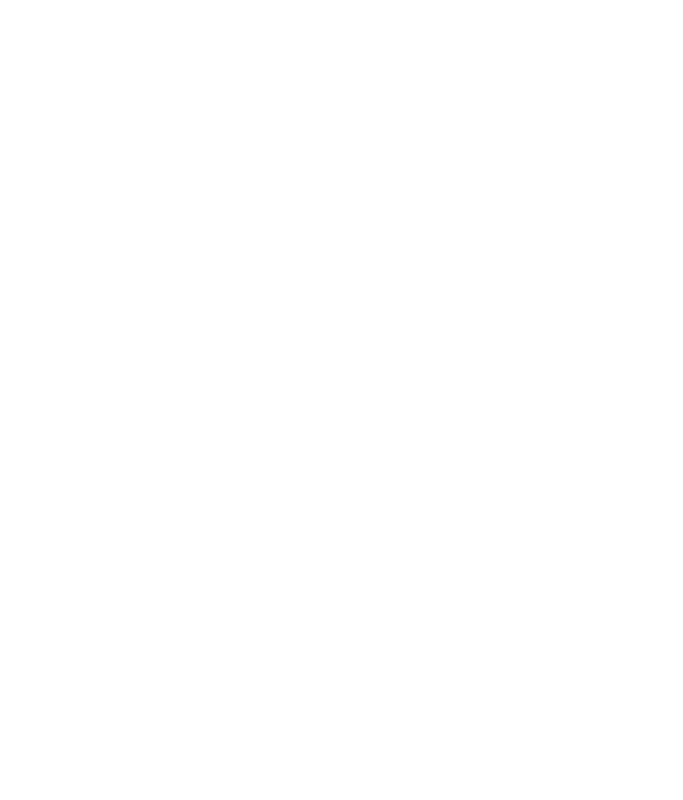
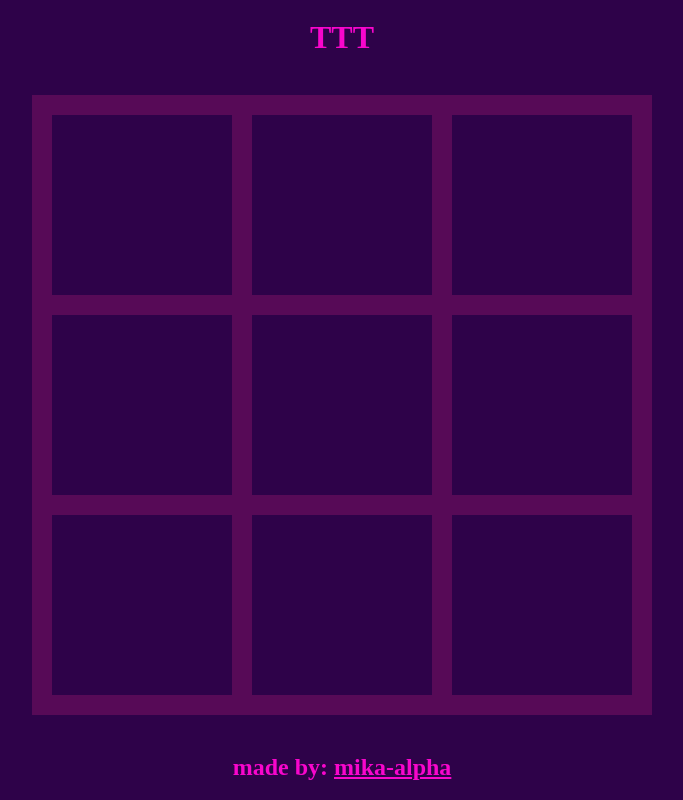
Before and after one commit to mika-alpha/tic-tac-toe, a plain HTML site: page index.html in a window 1280 px wide. Shown: the whole page, without its empty margins (298-981 px from the left). Drawn offline with Linux system fonts and the light colour scheme; a web font is replaced by a local one.

Commit message:
Add basic elements and layout

```diff
--- a/index.html
+++ b/index.html
@@ -7,8 +7,23 @@
     <script src="script.js"></script>
     <link href="style.css" rel="stylesheet">
     <title>Tic Tac Toe</title>
+    <style>
+        @import url('https://fonts.googleapis.com/css2?family=Gentium+Book+Basic&family=Nanum+Gothic+Coding&family=Roboto:wght@100;400&display=swap');
+    </style>
 </head>
 <body>
-
+    <header><h1>TTT</h1></header>
+    <div class="game-grid">
+        <div class="game-cell" data="1"></div>
+        <div class="game-cell" data="2"></div>
+        <div class="game-cell" data="3"></div>
+        <div class="game-cell" data="4"></div>
+        <div class="game-cell" data="5"></div>
+        <div class="game-cell" data="6"></div>
+        <div class="game-cell" data="7"></div>
+        <div class="game-cell" data="8"></div>
+        <div class="game-cell" data="9"></div>
+    </div>
+    <footer><h2>made by: <a href="https://github.com/mika-alpha">mika-alpha</a></h2></footer>
 </body>
 </html>
--- a/style.css
+++ b/style.css
@@ -0,0 +1,45 @@
+:root{
+    --background: #2E0249;
+    --middle-background: rgb(169, 16, 121);
+    --border: rgb(87, 10, 87);
+    --font:rgb(248, 6, 204);
+
+}
+
+*{
+    box-sizing: border-box;
+    margin: 0;
+    padding: 0;
+    font-family: 'Gentium Book Basic', serif;
+    color: var(--font);
+}
+
+body,
+html{
+    height: 100%;
+}
+
+body{
+    display: flex;
+    flex-direction: column;
+    align-items: center;
+    justify-content: space-around;
+    background-color: var(--background);
+}
+
+.game-grid{
+    display: grid;
+    grid-template-columns: repeat(3, 200px);
+    grid-template-rows: repeat(3,200px);
+    border: 10px solid var(--border);
+    gap: 1px,
+}
+
+.game-cell{
+    border: 10px solid var(--border);
+    font-size: 30px;
+    display: flex;
+    align-items: center;
+    justify-content: center;
+
+}
```
